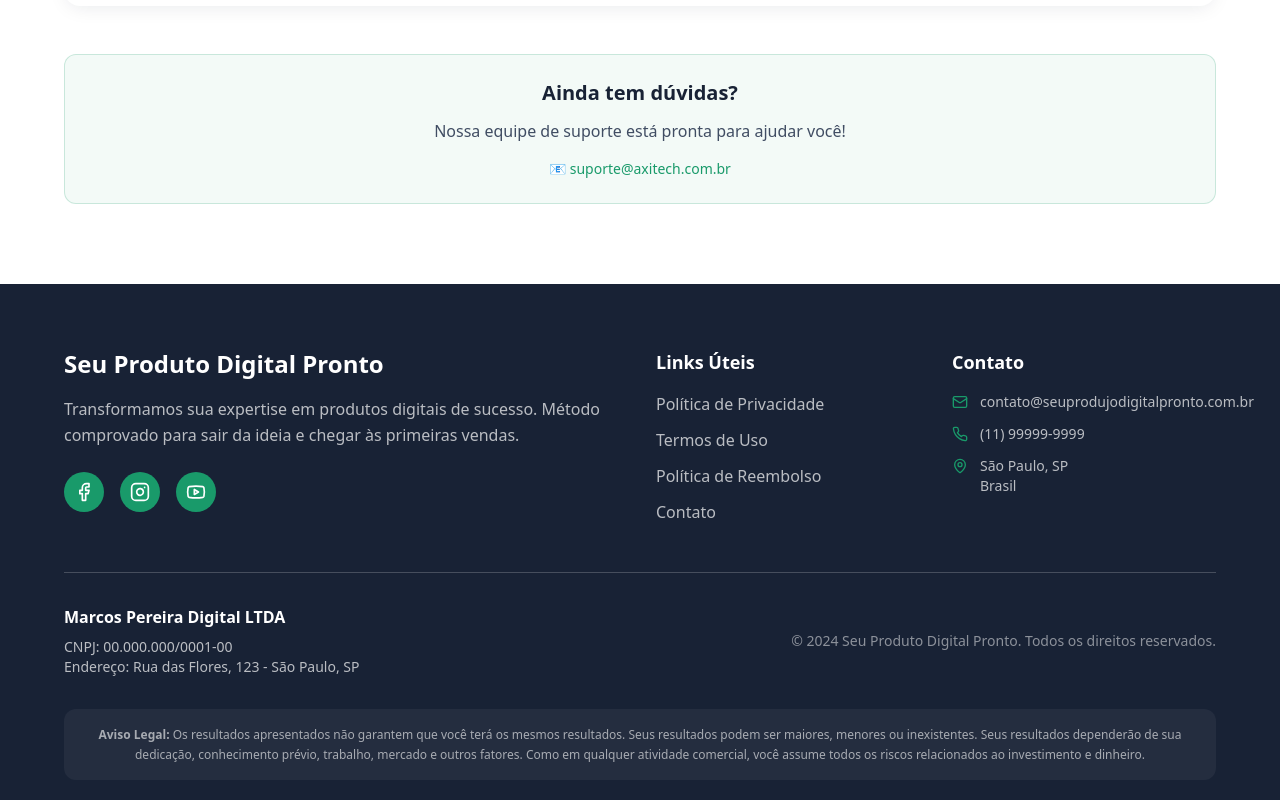
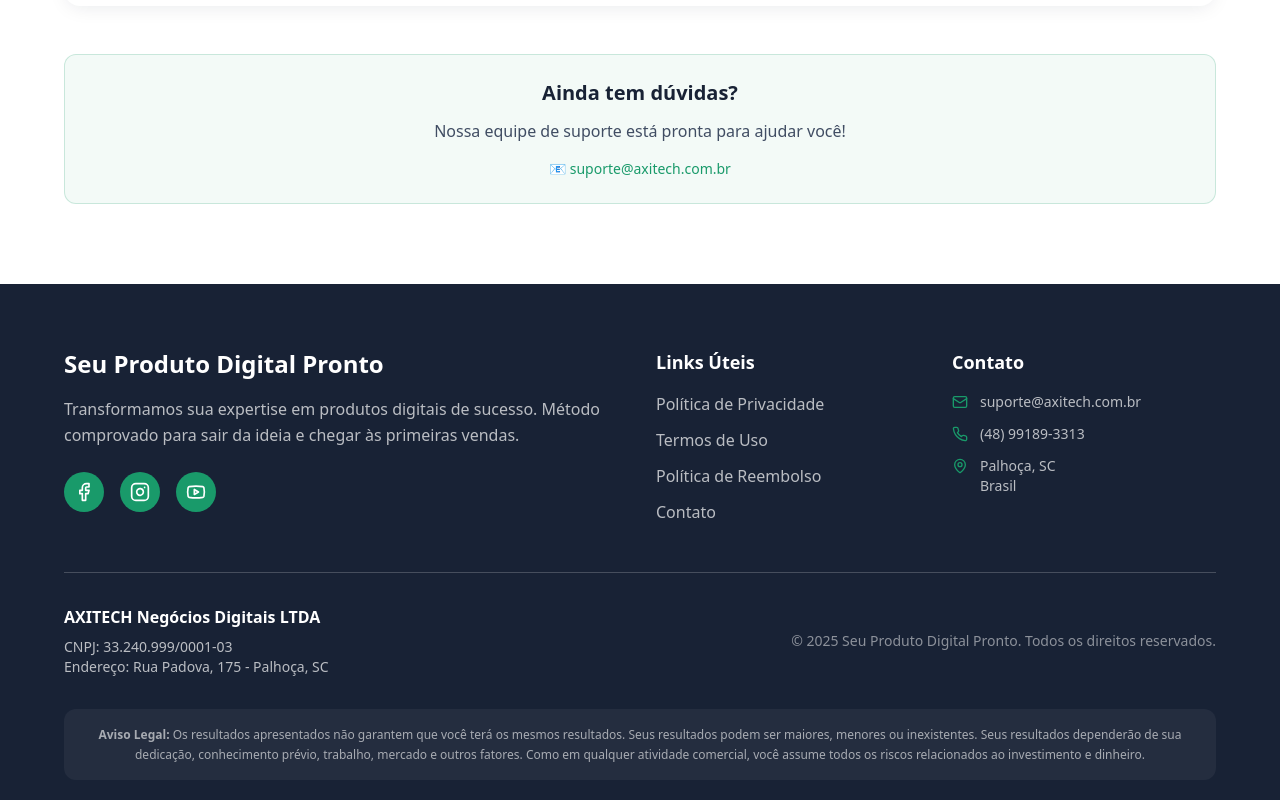
Before and after one commit to mvnp/seu-produto-pronto, a React (Vite) app: page / in a window 1280 px wide. Shown: the part 8193-8993 px from the top of the page. Built offline with nearby package versions, Linux system fonts and the light colour scheme; the HTML template or start-up script is replaced by a standard one.

Commit message:
Code edited in Lovable Code Editor

```diff
--- a/src/components/FooterSection.tsx
+++ b/src/components/FooterSection.tsx
@@ -67,19 +67,19 @@ const FooterSection = () => {
                 <div className="flex items-center gap-3">
                   <Mail className="w-4 h-4 text-primary flex-shrink-0" />
                   <span className="text-secondary-foreground/70 text-sm">
-                    contato@seuprodujodigitalpronto.com.br
+                    suporte@axitech.com.br
                   </span>
                 </div>
                 <div className="flex items-center gap-3">
                   <Phone className="w-4 h-4 text-primary flex-shrink-0" />
                   <span className="text-secondary-foreground/70 text-sm">
-                    (11) 99999-9999
+                    (48) 99189-3313
                   </span>
                 </div>
                 <div className="flex items-start gap-3">
                   <MapPin className="w-4 h-4 text-primary flex-shrink-0 mt-0.5" />
                   <span className="text-secondary-foreground/70 text-sm">
-                    São Paulo, SP<br />
+                    Palhoça, SC<br />
                     Brasil
                   </span>
                 </div>
@@ -92,17 +92,17 @@ const FooterSection = () => {
             <div className="grid md:grid-cols-2 gap-8 items-center">
               <div>
                 <h5 className="font-semibold text-secondary-foreground mb-2">
-                  Marcos Pereira Digital LTDA
+                  AXITECH Negócios Digitais LTDA
                 </h5>
                 <p className="text-secondary-foreground/70 text-sm">
-                  CNPJ: 00.000.000/0001-00<br />
-                  Endereço: Rua das Flores, 123 - São Paulo, SP
+                  CNPJ: 33.240.999/0001-03<br />
+                  Endereço: Rua Padova, 175 - Palhoça, SC
                 </p>
               </div>
 
               <div className="text-center md:text-right">
                 <p className="text-secondary-foreground/50 text-sm">
-                  © 2024 Seu Produto Digital Pronto. Todos os direitos reservados.
+                  © 2025 Seu Produto Digital Pronto. Todos os direitos reservados.
                 </p>
               </div>
             </div>
```
